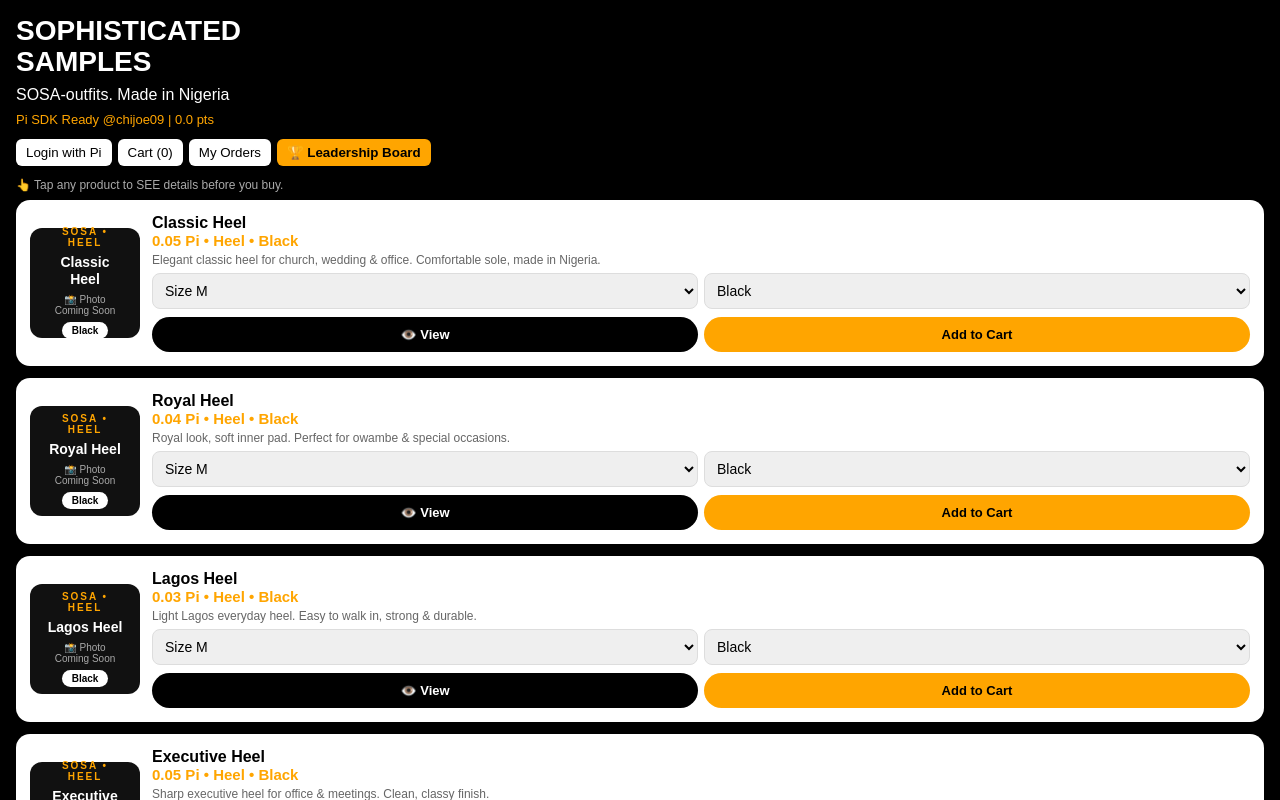
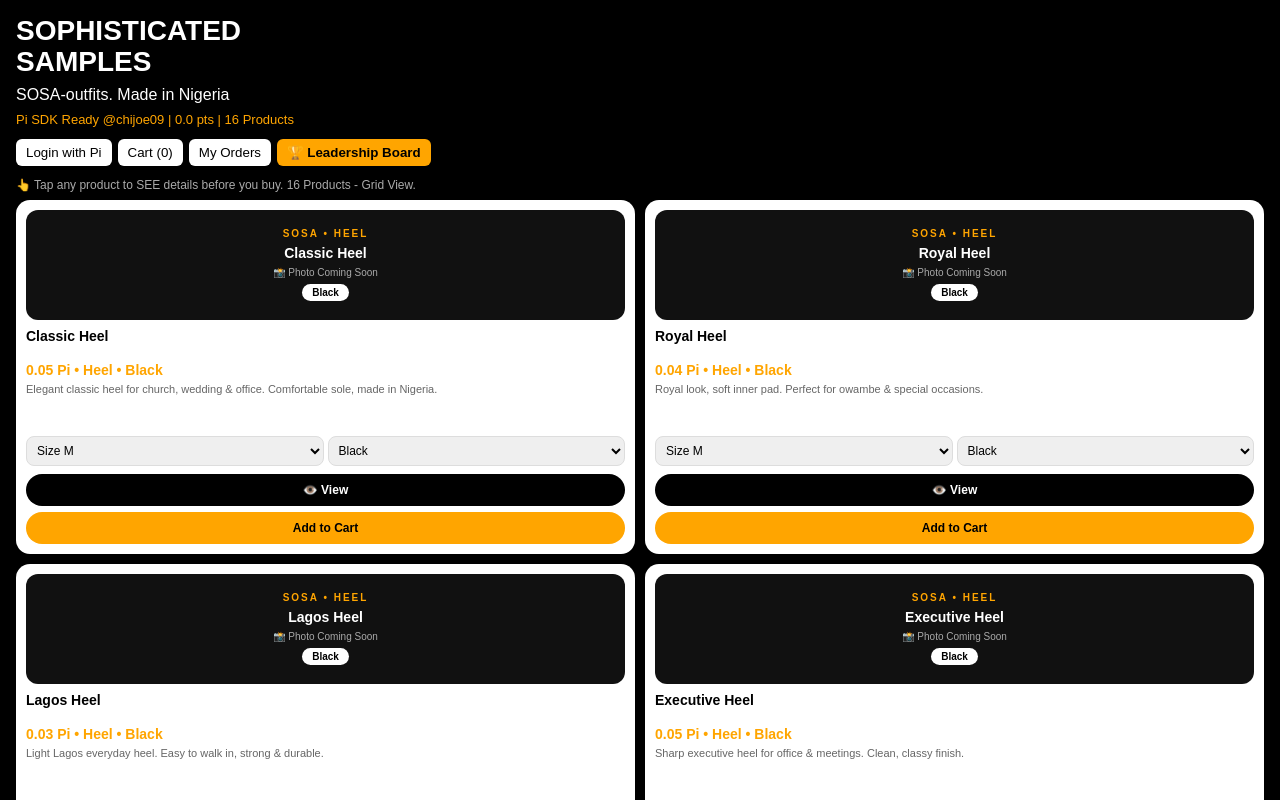
Before and after one commit to Chijoe09/SOSA-V19, a Next.js app: page / in a window 1280 px wide. Shown: the top 800 px of the page. Built offline with nearby package versions, Linux system fonts and the light colour scheme.

Commit message:
Update page.tsx

```diff
--- a/app/page.tsx
+++ b/app/page.tsx
@@ -29,18 +29,19 @@ function getFlags(o:any){
   return { paid:false, sent:false, delivered:false };
 }
 
-// NO MORE FAKE DRAWINGS - Honest photo placeholder. Real photo goes here when you send it.
-function PhotoBox({ name, cat, color }:{ name:string, cat:string, color:string }){
+// Clean placeholder - NO fake drawing. Real photo replaces this later.
+function PhotoBox({ name, cat, color, grid=false }:{ name:string, cat:string, color:string, grid?:boolean }){
   return (
-    <div style={{background: color==="Brown" ? "#3E2A1A" : "#111", color:"#fff", borderRadius:12, padding:16, width:110, height:110, display:"flex", flexDirection:"column", justifyContent:"center", alignItems:"center", textAlign:"center", flexShrink:0}}>
+    <div style={{background: color==="Brown" ? "#3E2A1A" : "#111", color:"#fff", borderRadius:12, padding:12, width: grid ? "100%" : 110, height: grid ? 110 : 110, display:"flex", flexDirection:"column", justifyContent:"center", alignItems:"center", textAlign:"center", boxSizing:"border-box"}}>
       <div style={{fontSize:10,letterSpacing:2,color:"orange",fontWeight:"bold"}}>SOSA • {cat.toUpperCase()}</div>
-      <div style={{fontSize:14,fontWeight:"bold",margin:"6px 0",lineHeight:1.2}}>{name}</div>
+      <div style={{fontSize: grid ? 14 : 14,fontWeight:"bold",margin:"6px 0",lineHeight:1.2}}>{name}</div>
       <div style={{fontSize:10,color:"#aaa"}}>📸 Photo Coming Soon</div>
       <div style={{fontSize:10,marginTop:6,background: color==="Brown" ? "#8B4513" : "#fff", color: color==="Brown" ? "#fff" : "#000", padding:"3px 10px", borderRadius:20, fontWeight:"bold"}}>{color}</div>
     </div>
   );
 }
 
+// 16 PRODUCTS - #16 is NEW
 const PRODUCTS = [
   { name: "Classic Heel", price: 0.05, cat: "Heel", desc: "Elegant classic heel for church, wedding & office. Comfortable sole, made in Nigeria.", detail: "Heel height: Medium. Material: Quality leather-like. Fitting: True to size. Comes in SOSA branded pack." },
   { name: "Royal Heel", price: 0.04, cat: "Heel", desc: "Royal look, soft inner pad. Perfect for owambe & special occasions.", detail: "Heel height: Medium. Material: Quality leather-like. Fitting: True to size." },
@@ -57,6 +58,7 @@ const PRODUCTS = [
   { name: "Lagos Palm Slide", price: 0.03, cat: "Slide", desc: "Lagos palm slide for home & street. Light & strong.", detail: "Everyday slide." },
   { name: "Executive Palm Slide", price: 0.05, cat: "Slide", desc: "Executive palm slide - clean look for smart casual.", detail: "Smart casual slide." },
   { name: "Heritage Palm Slide", price: 0.04, cat: "Slide", desc: "Heritage palm slide - our signature Nigerian slide.", detail: "Heritage collection. Signature design." },
+  { name: "SOSA Signature Heel", price: 0.06, cat: "Heel", desc: "⭐ NEW #16 - Our flagship. Signature SOSA heel, premium finish, limited stock. The one everyone will ask about.", detail: "SOSA SIGNATURE - Premium flagship. Heel height: High. Material: Premium. Limited stock. Comes in special SOSA Signature pack + free gift." },
 ];
 
 export default function Home(){
@@ -245,7 +247,7 @@ export default function Home(){
 
       <h1 style={{fontSize:28,fontWeight:"bold",lineHeight:1.1,margin:0}}>SOPHISTICATED<br/>SAMPLES</h1>
       <p style={{margin:"8px 0"}}>SOSA-outfits. Made in Nigeria</p>
-      <p style={{color:"orange",fontSize:13,margin:"0 0 12px 0"}}>Pi SDK Ready @chijoe09 | {points.toFixed(1)} pts</p>
+      <p style={{color:"orange",fontSize:13,margin:"0 0 12px 0"}}>Pi SDK Ready @chijoe09 | {points.toFixed(1)} pts | 16 Products</p>
 
       <div style={{display:"flex",gap:6,flexWrap:"wrap",marginBottom:12}}>
         {!user ? (
@@ -275,32 +277,31 @@ export default function Home(){
 
       {view==="shop" && (
         <div>
-          <p style={{fontSize:12,color:"#aaa",marginBottom:8}}>👆 Tap any product to SEE details before you buy.</p>
-          <div style={{display:"flex",flexDirection:"column",gap:12}}>
+          <p style={{fontSize:12,color:"#aaa",marginBottom:8}}>👆 Tap any product to SEE details before you buy. 16 Products - Grid View.</p>
+          {/* GRID VIEW - 2 per row */}
+          <div style={{display:"grid",gridTemplateColumns:"1fr 1fr",gap:10,alignItems:"start"}}>
             {PRODUCTS.map((p:any)=>{
               const col = selColor[p.name] || "Black";
+              const isNew = p.name==="SOSA Signature Heel";
               return (
-                <div key={p.name} style={{background:"#fff",color:"#000",borderRadius:14,padding:14,display:"flex",gap:12,alignItems:"center"}}>
+                <div key={p.name} style={{background:"#fff",color:"#000",borderRadius:14,padding:10,display:"flex",flexDirection:"column",overflow:"hidden",border: isNew ? "3px solid orange" : "none",boxSizing:"border-box"}}>
+                  {isNew && <div style={{background:"orange",color:"#000",fontSize:10,fontWeight:"bold",textAlign:"center",padding:"3px",borderRadius:6,marginBottom:6}}>⭐ NEW #16 - FLAGSHIP</div>}
                   <div onClick={()=>openDetail(p)} style={{cursor:"pointer"}}>
-                    <PhotoBox name={p.name} cat={p.cat} color={col} />
+                    <PhotoBox name={p.name} cat={p.cat} color={col} grid={true} />
+                    <div style={{fontWeight:"bold",fontSize:14,marginTop:8,lineHeight:1.2,minHeight:34}}>{p.name}</div>
+                    <div style={{fontSize:14,fontWeight:"bold",color:"orange"}}>{p.price} Pi • {p.cat} • {col}</div>
+                    <div style={{fontSize:11,color:"#666",margin:"4px 0",lineHeight:1.3,minHeight:44}}>{p.desc}</div>
                   </div>
-                  <div style={{flex:1,minWidth:0}}>
-                    <div style={{fontWeight:"bold",fontSize:16}}>{p.name}</div>
-                    <div style={{fontSize:15,fontWeight:"bold",color:"orange"}}>{p.price} Pi • {p.cat} • {col}</div>
-                    <div style={{fontSize:12,color:"#666",margin:"4px 0"}}>{p.desc}</div>
-                    <div style={{display:"flex",gap:6,marginTop:6}}>
-                      <select value={selSize[p.name]||"M"} onChange={(e)=>setSelSize({...selSize,[p.name]:e.target.value})} style={{flex:1,padding:8,borderRadius:8,border:"1px solid #ddd",fontSize:14}}>
-                        <option value="S">Size S</option><option value="M">Size M</option><option value="L">Size L</option><option value="XL">Size XL</option><option value="XXL">Size XXL</option>
-                      </select>
-                      <select value={col} onChange={(e)=>setSelColor({...selColor,[p.name]:e.target.value})} style={{flex:1,padding:8,borderRadius:8,border:"1px solid #ddd",fontSize:14}}>
-                        <option value="Black">Black</option><option value="Brown">Brown</option>
-                      </select>
-                    </div>
-                    <div style={{display:"flex",gap:6,marginTop:8}}>
-                      <button onClick={()=>openDetail(p)} style={{flex:1,padding:"10px 8px",borderRadius:20,background:"#000",color:"#fff",border:0,fontWeight:"bold",fontSize:13}}>👁️ View</button>
-                      <button onClick={()=>addToCart(p,1)} style={{flex:1,padding:"10px 8px",borderRadius:20,background:"orange",border:0,fontWeight:"bold",fontSize:13}}>Add to Cart</button>
-                    </div>
+                  <div style={{display:"flex",gap:4,marginTop:6}}>
+                    <select value={selSize[p.name]||"M"} onChange={(e)=>setSelSize({...selSize,[p.name]:e.target.value})} style={{flex:1,padding:6,borderRadius:8,border:"1px solid #ddd",fontSize:12,minWidth:0}}>
+                      <option value="S">Size S</option><option value="M">Size M</option><option value="L">Size L</option><option value="XL">Size XL</option><option value="XXL">Size XXL</option>
+                    </select>
+                    <select value={col} onChange={(e)=>setSelColor({...selColor,[p.name]:e.target.value})} style={{flex:1,padding:6,borderRadius:8,border:"1px solid #ddd",fontSize:12,minWidth:0}}>
+                      <option value="Black">Black</option><option value="Brown">Brown</option>
+                    </select>
                   </div>
+                  <button onClick={()=>openDetail(p)} style={{marginTop:8,padding:"9px 8px",borderRadius:20,background:"#000",color:"#fff",border:0,fontWeight:"bold",width:"100%",fontSize:12}}>👁️ View</button>
+                  <button onClick={()=>addToCart(p,1)} style={{marginTop:6,padding:"9px 8px",borderRadius:20,background:"orange",border:0,fontWeight:"bold",width:"100%",fontSize:12}}>Add to Cart</button>
                 </div>
               );
             })}
@@ -317,7 +318,7 @@ export default function Home(){
           <div style={{textAlign:"center",margin:"8px 0"}}>
             <div style={{background: (selColor[selected.name]||"Black")==="Brown" ? "#3E2A1A" : "#111", color:"#fff", borderRadius:16, padding:24, display:"flex", flexDirection:"column", justifyContent:"center", alignItems:"center"}}>
               <div style={{fontSize:11,letterSpacing:3,color:"orange",fontWeight:"bold"}}>SOSA • {selected.cat.toUpperCase()}</div>
-              <div style={{fontSize:22,fontWeight:"bold",margin:"10px 0"}}>{selected.name}</div>
+              <div style={{fontSize:22,fontWeight:"bold",margin:"10px 0",textAlign:"center"}}>{selected.name}</div>
               <div style={{fontSize:12,color:"#aaa"}}>📸 Real photo coming soon</div>
               <div style={{fontSize:12,marginTop:10,background: (selColor[selected.name]||"Black")==="Brown" ? "#8B4513" : "#fff", color: (selColor[selected.name]||"Black")==="Brown" ? "#fff" : "#000", padding:"6px 16px", borderRadius:20, fontWeight:"bold"}}>Colour: {selColor[selected.name]||"Black"} • Size: {selSize[selected.name]||"M"}</div>
             </div>
```
